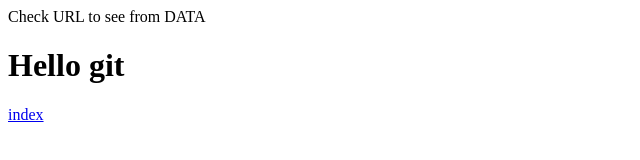
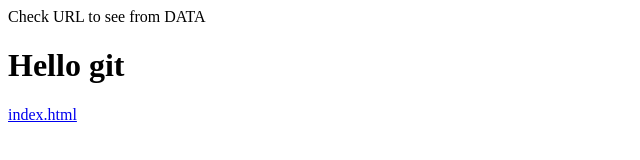
Before and after one commit to Poonamjnvu/trygit, a plain HTML site: page new.html in a window 1280 px wide. Shown: the full height of the page, 0-640 px from the left. Drawn offline with Linux system fonts and the light colour scheme.

Commit message:
Update new.html

```diff
--- a/new.html
+++ b/new.html
@@ -9,6 +9,6 @@
 <body>
     Check URL to see from DATA
     <h1>Hello git</h1>
-  <a href="./index.html">index</a>
+  <a href="./index.html">index.html</a>
 </body>
 </html>
```
